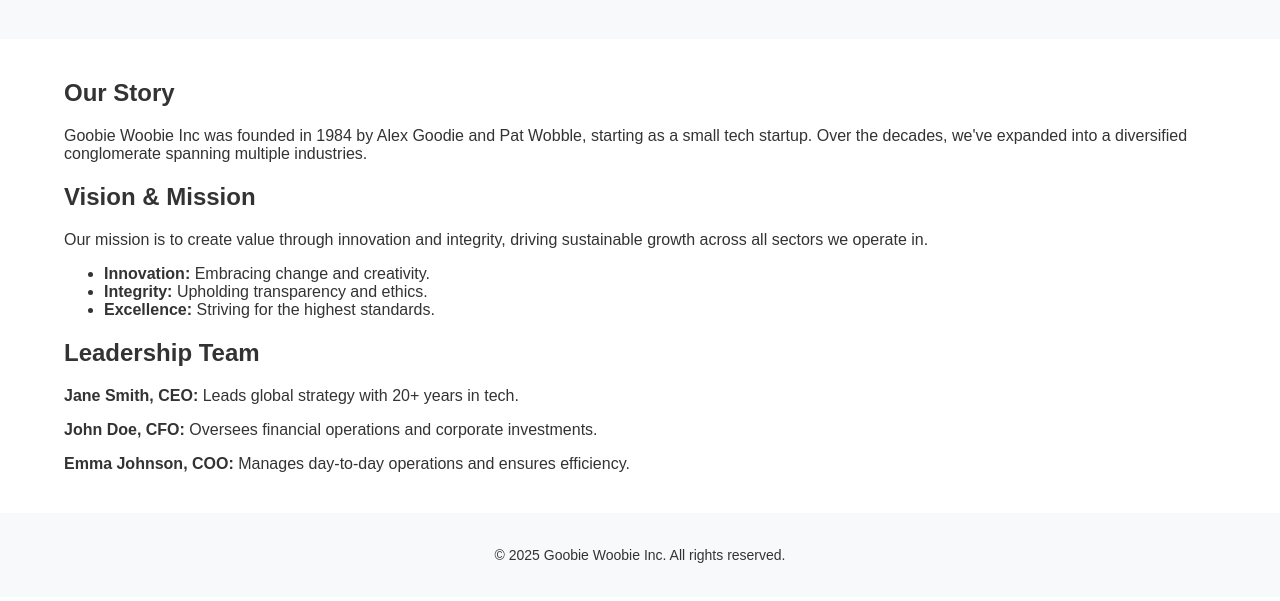
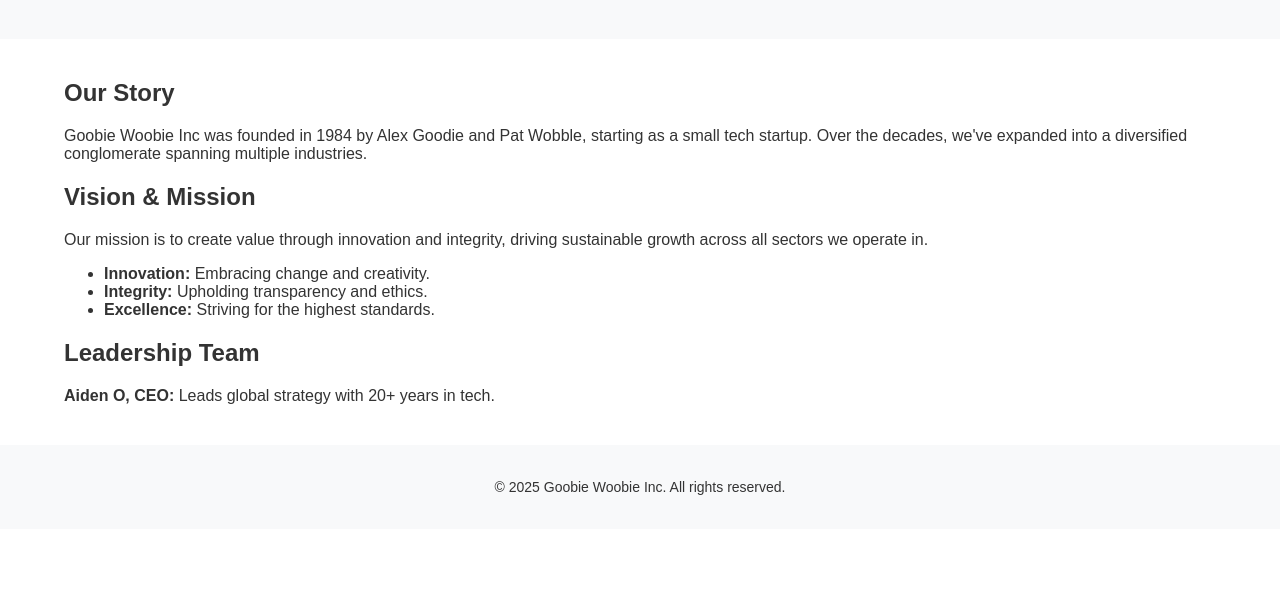
Before and after one commit to Chickenwng/GoobieWoobieINC, a plain HTML site: page about.html in a window 1280 px wide. Shown: the part 109-710 px from the top of the page. Drawn offline with Linux system fonts and the light colour scheme.

Commit message:
Update about.html

```diff
--- a/about.html
+++ b/about.html
@@ -38,9 +38,7 @@
     </section>
     <section id="leadership">
       <h2>Leadership Team</h2>
-      <p><strong>Jane Smith, CEO:</strong> Leads global strategy with 20+ years in tech.</p>
-      <p><strong>John Doe, CFO:</strong> Oversees financial operations and corporate investments.</p>
-      <p><strong>Emma Johnson, COO:</strong> Manages day-to-day operations and ensures efficiency.</p>
+      <p><strong>Aiden O, CEO:</strong> Leads global strategy with 20+ years in tech.</p>
     </section>
   </main>
 
```
